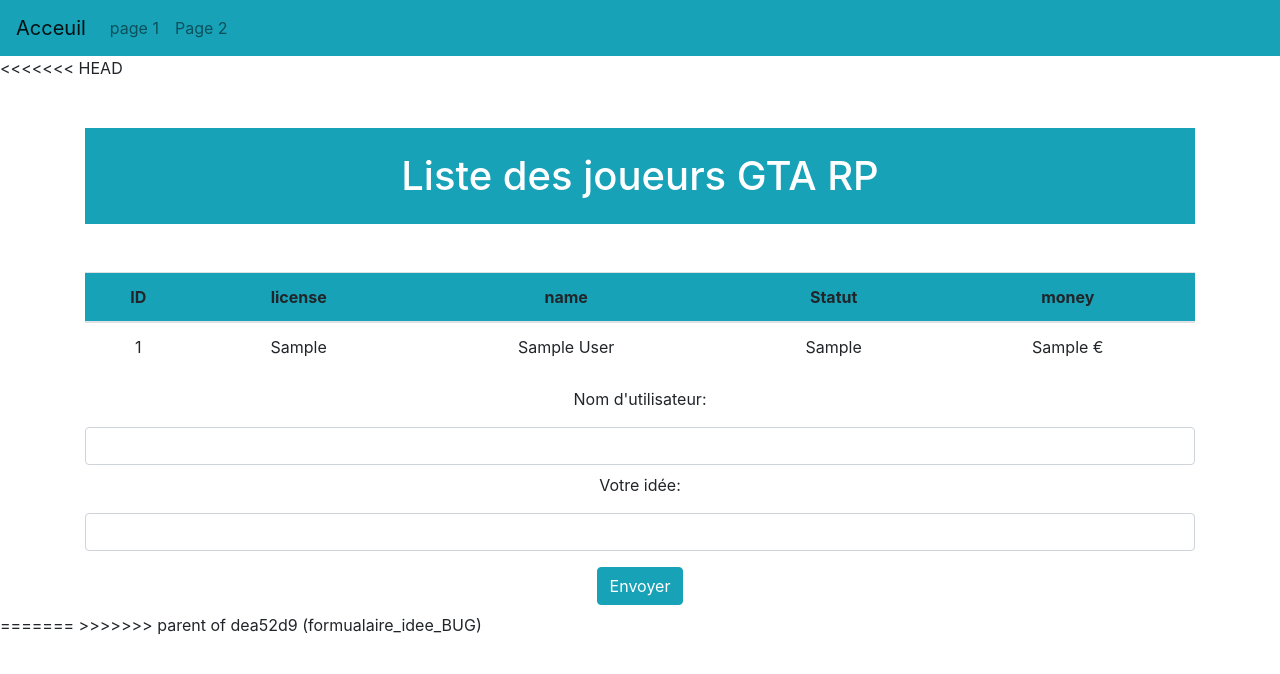
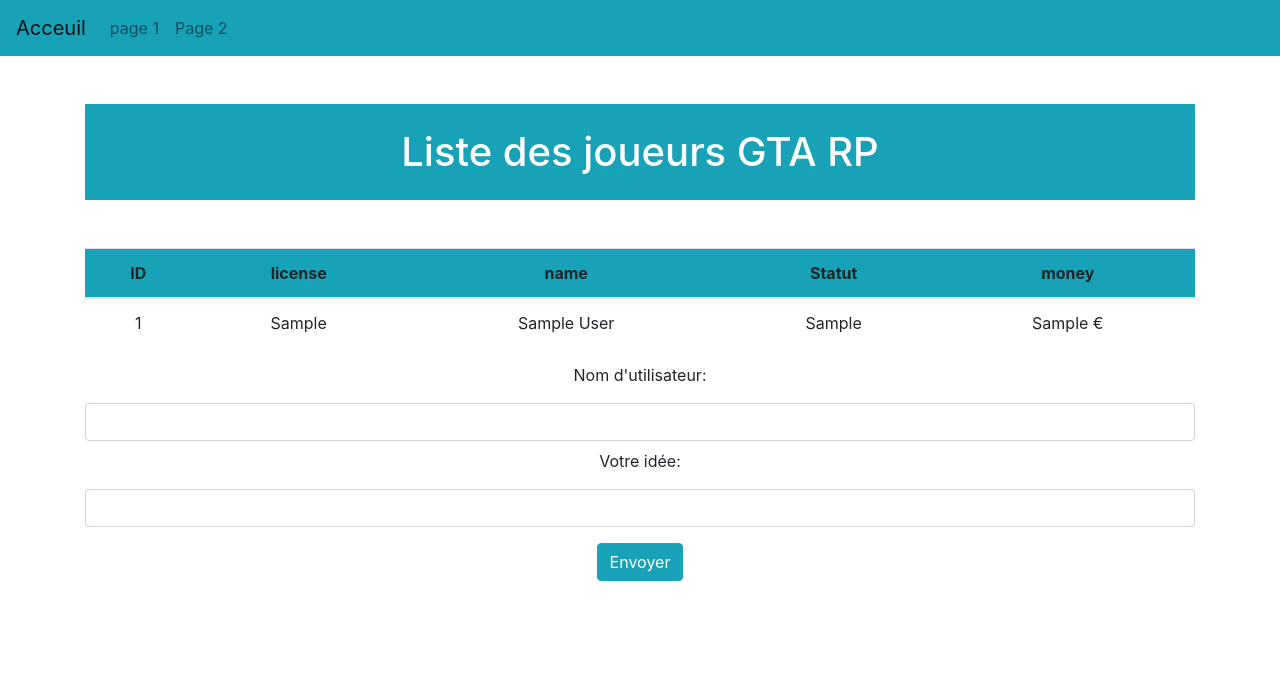
Before and after one commit to essasoufiane/PortFolio, a PHP site: page / in a window 1280 px wide. Shown: the top 674 px of the page. Run offline with PHP 8.4, Linux system fonts and the light colour scheme; tables that the repository leaves empty or names only in its code hold one stand-in row (values such as "Sample post"); some libraries are stand-ins or nearby versions.

Commit message:
debug page index

```diff
--- a/index.php
+++ b/index.php
@@ -1,5 +1,5 @@
 <?php require_once "partials/header.php" ?>
-<<<<<<< HEAD
+
 <?php require_once "partials/listeDesjoueurs.php" ?>
 
 
@@ -33,6 +33,4 @@ Votre idée: <input type="text" name="idee" />
 
 </body>
 </html>
-=======
 <?php require_once "partials/listeDesjoueurs.php" ?>
->>>>>>> parent of dea52d9 (formualaire_idee_BUG)
```
